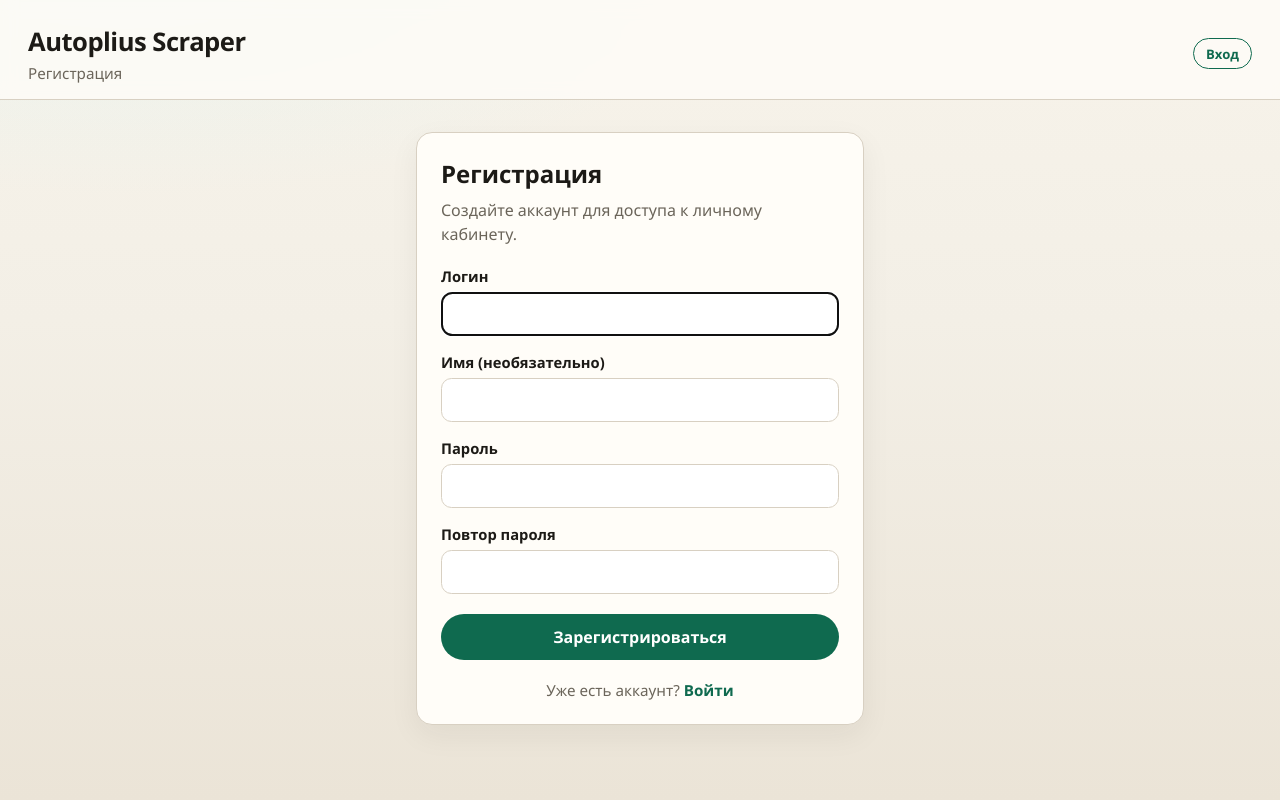
After one commit to Barmatux/autoplius-scraper, a Flask app: page /register in a window 1280 px wide. The commit adds this page. Run offline with Flask 3, Linux system fonts and the light colour scheme.

Commit message:
Add user registration with auto-login after signup.
Co-authored-by: Cursor <cursoragent@cursor.com>

```diff
--- a/ui/app.py
+++ b/ui/app.py
@@ -3,6 +3,7 @@ from __future__ import annotations
 from dataclasses import replace
 import json
 import os
+import re
 from datetime import datetime
 from pathlib import Path
 from typing import Any
@@ -19,6 +20,7 @@ from scraper.db import (
     fetch_listings,
     fetch_listings_by_ids,
     fetch_scrape_runs,
+    create_user,
     get_user_by_id,
     init_db,
     engine_catalog_missing_count,
@@ -382,11 +384,44 @@ def inject_user():
     return {"current_user": _current_user()}
 
 
+_USERNAME_RE = re.compile(r"^[a-zA-Z0-9_-]{3,32}$")
+_MIN_REGISTRATION_PASSWORD_LEN = 6
+
+
 def _safe_redirect_target(raw: str | None) -> str:
     target = (raw or "").strip()
     if target.startswith("/") and not target.startswith("//"):
         return target
     return url_for("index", sort=DEFAULT_LIST_SORT)
+
+
+def _validate_registration_fields(
+    username: str,
+    password: str,
+    password_confirm: str,
+    *,
+    display_name: str = "",
+) -> tuple[str | None, dict[str, str]]:
+    values = {
+        "username": username.strip(),
+        "display_name": display_name.strip(),
+    }
+    normalized = values["username"]
+    if not normalized:
+        return "Введите логин.", values
+    if not _USERNAME_RE.fullmatch(normalized):
+        return (
+            "Логин: от 3 до 32 символов, только латиница, цифры, «_» и «-».",
+            values,
+        )
+    admin_user, _admin_password = _admin_credentials()
+    if admin_user and normalized.casefold() == admin_user.casefold():
+        return "Этот логин зарезервирован.", values
+    if len(password) < _MIN_REGISTRATION_PASSWORD_LEN:
+        return f"Пароль: минимум {_MIN_REGISTRATION_PASSWORD_LEN} символов.", values
+    if password != password_confirm:
+        return "Пароли не совпадают.", values
+    return None, values
 
 
 def _current_request_path() -> str:
@@ -445,6 +480,54 @@ def login():
                 return redirect(_safe_redirect_target(next_url or url_for("cabinet")))
 
     return render_template("login.html", error=error, next=next_url)
+
+
+@app.route("/register", methods=["GET", "POST"])
+def register():
+    if _is_admin():
+        return redirect(url_for("index", sort=DEFAULT_LIST_SORT))
+    if _current_user() is not None:
+        return redirect(url_for("cabinet"))
+
+    error = None
+    values = {"username": "", "display_name": ""}
+    if request.method == "POST":
+        username = request.form.get("username") or ""
+        password = request.form.get("password") or ""
+        password_confirm = request.form.get("password_confirm") or ""
+        display_name = request.form.get("display_name") or ""
+        error, values = _validate_registration_fields(
+            username,
+            password,
+            password_confirm,
+            display_name=display_name,
+        )
+        if error is None:
+            try:
+                user = create_user(
+                    require_db(),
+                    values["username"],
+                    password,
+                    display_name=values["display_name"] or None,
+                )
+            except ValueError as exc:
+                message = str(exc)
+                if "already exists" in message:
+                    error = "Пользователь с таким логином уже существует."
+                elif "username must be at least" in message:
+                    error = "Логин: минимум 3 символа."
+                elif "password required" in message:
+                    error = "Введите пароль."
+                else:
+                    error = "Не удалось создать аккаунт. Попробуйте другой логин."
+            else:
+                session.permanent = True
+                session["user_id"] = user["id"]
+                session["username"] = user["username"]
+                session.pop("admin", None)
+                return redirect(url_for("cabinet"))
+
+    return render_template("register.html", error=error, values=values)
 
 
 @app.get("/logout")
--- a/ui/static/style.css
+++ b/ui/static/style.css
@@ -2524,6 +2524,23 @@ body.lightbox-open {
   filter: brightness(1.05);
 }
 
+.auth-footer {
+  margin: 1.25rem 0 0;
+  color: var(--muted);
+  font-size: 0.95rem;
+  text-align: center;
+}
+
+.auth-footer a {
+  color: var(--accent);
+  font-weight: 600;
+  text-decoration: none;
+}
+
+.auth-footer a:hover {
+  text-decoration: underline;
+}
+
 .cabinet-panel .cabinet-stats {
   display: flex;
   flex-wrap: wrap;
--- a/ui/templates/login.html
+++ b/ui/templates/login.html
@@ -38,6 +38,10 @@
         </label>
         <button type="submit" class="auth-submit">Войти</button>
       </form>
+
+      <p class="auth-footer">
+        Нет аккаунта? <a href="{{ url_for('register') }}">Зарегистрироваться</a>
+      </p>
     </section>
   </main>
 </body>
--- /dev/null
+++ b/ui/templates/register.html
@@ -0,0 +1,55 @@
+<!DOCTYPE html>
+<html lang="ru">
+<head>
+  <meta charset="utf-8">
+  <meta name="viewport" content="width=device-width, initial-scale=1">
+  <title>Регистрация · Autoplius Scraper</title>
+  <link rel="stylesheet" href="{{ url_for('static', filename='style.css') }}">
+</head>
+<body>
+  <header class="top">
+    {% set brand_sub = "Регистрация" %}
+    {% include "_brand.html" %}
+    <div class="meta">
+      {% include "_admin_bar.html" %}
+    </div>
+  </header>
+
+  <main class="auth-page">
+    <section class="auth-panel">
+      <h1 class="auth-title">Регистрация</h1>
+      <p class="auth-lead">Создайте аккаунт для доступа к личному кабинету.</p>
+
+      {% if error %}
+      <p class="auth-error">{{ error }}</p>
+      {% endif %}
+
+      <form class="auth-form" method="post">
+        <label>
+          Логин
+          <input type="text" name="username" autocomplete="username" required autofocus
+                 value="{{ values.username }}">
+        </label>
+        <label>
+          Имя (необязательно)
+          <input type="text" name="display_name" autocomplete="name"
+                 value="{{ values.display_name }}">
+        </label>
+        <label>
+          Пароль
+          <input type="password" name="password" autocomplete="new-password" required>
+        </label>
+        <label>
+          Повтор пароля
+          <input type="password" name="password_confirm" autocomplete="new-password" required>
+        </label>
+        <button type="submit" class="auth-submit">Зарегистрироваться</button>
+      </form>
+
+      <p class="auth-footer">
+        Уже есть аккаунт? <a href="{{ url_for('login') }}">Войти</a>
+      </p>
+    </section>
+  </main>
+</body>
+</html>
```
Also changed, not shown: tests/test_user_auth.py (+79 -0 lines).
